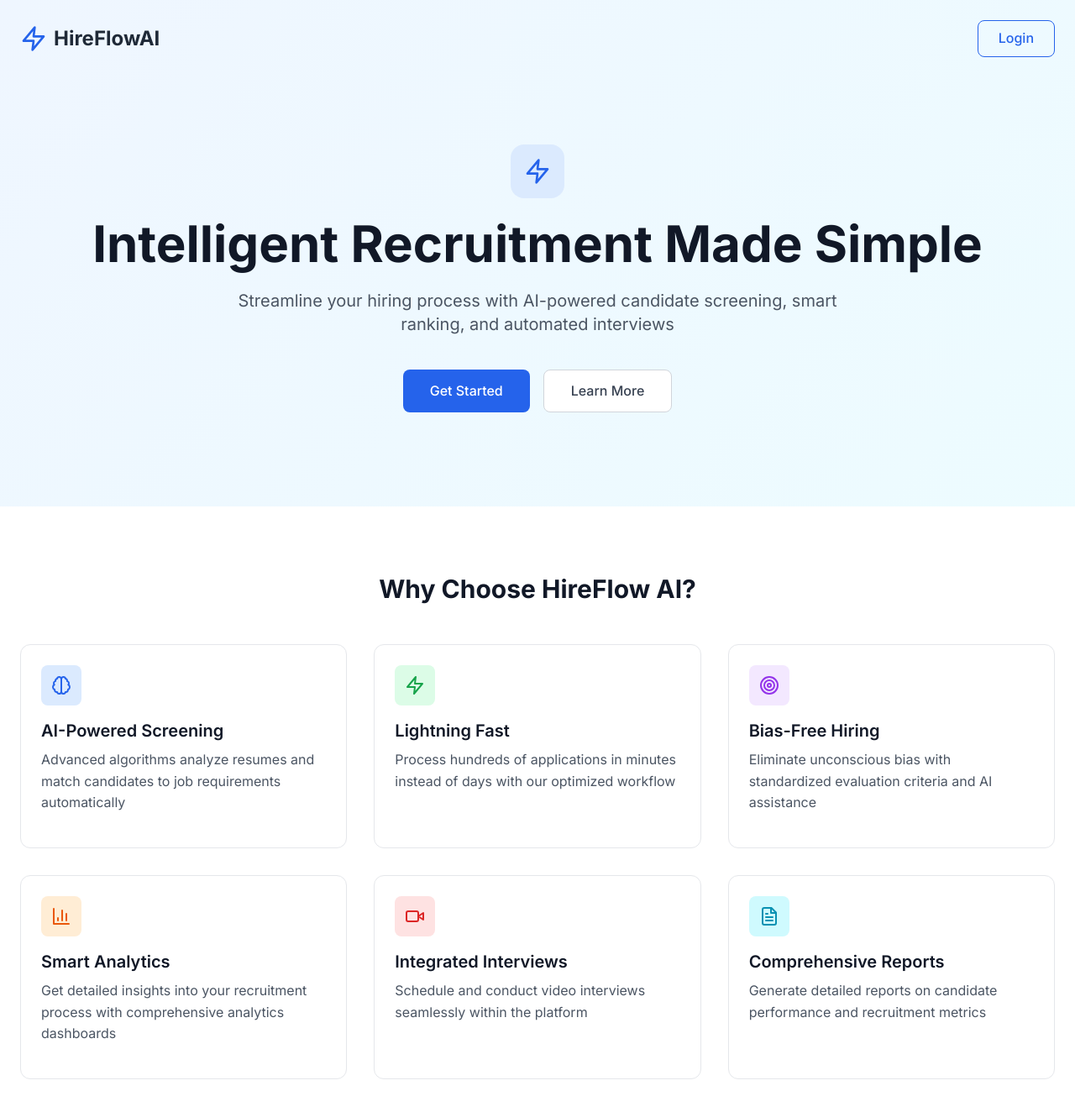
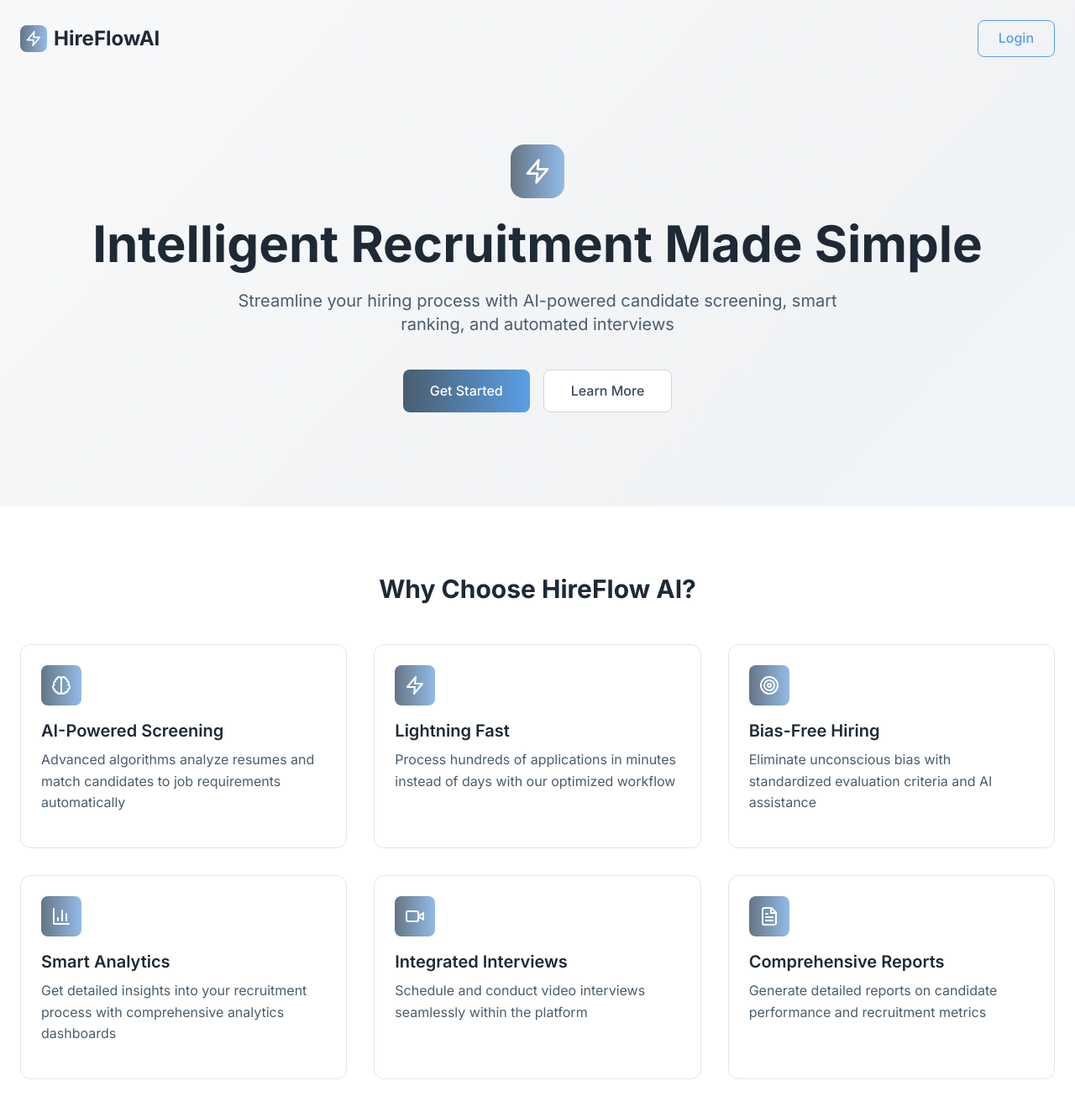
Before and after one commit to ayasserrr/recruitment-system-front, a React (Create React App) app: page / in a window 1280 px wide. Shown: the top 1324 px of the page at 84% size. Built offline with nearby package versions, Linux system fonts and the light colour scheme.

Commit message:
home design

```diff
--- a/src/components/Home.js
+++ b/src/components/Home.js
@@ -3,16 +3,18 @@ import { Zap, Brain, Target, BarChart3, Video, FileText } from 'lucide-react';
 
 export default function Home({ onLoginClick, onGetStartedClick, onLearnMoreClick }) {
     return (
-        <div className="min-h-screen bg-gradient-to-br from-blue-50 to-cyan-50">
+        <div className="min-h-screen bg-gradient-to-br from-base-50 via-base-100 to-accent-50">
             {/* Navigation */}
             <nav className="flex items-center justify-between p-6 max-w-7xl mx-auto">
                 <div className="flex items-center space-x-2">
-                    <Zap className="w-8 h-8 text-blue-600" />
-                    <span className="text-2xl font-bold text-gray-800">HireFlowAI</span>
+                    <div className="flex items-center justify-center bg-gradient-to-r from-base-500 to-accent-500 w-8 h-8 rounded-lg">
+                        <Zap className="w-5 h-5 text-white" />
+                    </div>
+                    <span className="text-2xl font-bold text-base-900">HireFlowAI</span>
                 </div>
                 <button
                     onClick={onLoginClick}
-                    className="px-6 py-2 text-blue-600 border border-blue-600 rounded-lg hover:bg-blue-50 transition-colors font-medium"
+                    className="px-6 py-2 text-accent-600 border border-accent-600 rounded-lg hover:bg-accent-50 transition-colors font-medium"
                 >
                     Login
                 </button>
@@ -21,25 +23,25 @@ export default function Home({ onLoginClick, onGetStartedClick, onLearnMoreClick
             {/* Hero Section */}
             <div className="flex flex-col items-center justify-center px-6 py-20 text-center">
                 <div className="mb-8">
-                    <div className="flex items-center justify-center w-16 h-16 bg-blue-100 rounded-2xl mx-auto mb-6">
-                        <Zap className="w-8 h-8 text-blue-600" />
+                    <div className="flex items-center justify-center w-16 h-16 bg-gradient-to-r from-base-500 to-accent-500 rounded-2xl mx-auto mb-6">
+                        <Zap className="w-8 h-8 text-white" />
                     </div>
-                    <h1 className="text-5xl md:text-6xl font-bold text-gray-900 mb-6">
+                    <h1 className="text-5xl md:text-6xl font-bold text-base-900 mb-6">
                         Intelligent Recruitment Made Simple
                     </h1>
-                    <p className="text-xl text-gray-600 max-w-3xl mx-auto mb-10">
+                    <p className="text-xl text-base-600 max-w-3xl mx-auto mb-10">
                         Streamline your hiring process with AI-powered candidate screening, smart ranking, and automated interviews
                     </p>
                     <div className="flex flex-col sm:flex-row gap-4 justify-center">
                         <button
                             onClick={onGetStartedClick}
-                            className="px-8 py-3 bg-blue-600 text-white rounded-lg hover:bg-blue-700 transition-colors font-medium"
+                            className="px-8 py-3 bg-gradient-to-r from-base-600 to-accent-600 text-white rounded-lg hover:from-base-700 hover:to-accent-700 transition-colors font-medium"
                         >
                             Get Started
                         </button>
                         <button
                             onClick={onLearnMoreClick}
-                            className="px-8 py-3 bg-white text-gray-700 border border-gray-300 rounded-lg hover:bg-gray-50 transition-colors font-medium"
+                            className="px-8 py-3 bg-white text-base-700 border border-base-300 rounded-lg hover:bg-base-50 transition-colors font-medium"
                         >
                             Learn More
                         </button>
@@ -50,56 +52,56 @@ export default function Home({ onLoginClick, onGetStartedClick, onLearnMoreClick
             {/* Features Section */}
             <div id="features" className="py-20 px-6 bg-white">
                 <div className="max-w-7xl mx-auto">
-                    <h2 className="text-3xl font-bold text-center text-gray-900 mb-12">
+                    <h2 className="text-3xl font-bold text-center text-base-900 mb-12">
                         Why Choose HireFlow AI?
                     </h2>
                     <div className="grid grid-cols-1 md:grid-cols-2 lg:grid-cols-3 gap-8">
-                        <div className="p-6 border border-gray-200 rounded-xl hover:shadow-lg transition-shadow">
-                            <div className="w-12 h-12 bg-blue-100 rounded-lg flex items-center justify-center mb-4">
-                                <Brain className="w-6 h-6 text-blue-600" />
+                        <div className="p-6 border border-base-200 rounded-xl hover:shadow-lg hover:shadow-base-200 transition-shadow">
+                            <div className="w-12 h-12 bg-gradient-to-r from-base-500 to-accent-500 rounded-lg flex items-center justify-center mb-4">
+                                <Brain className="w-6 h-6 text-white" />
                             </div>
-                            <h3 className="text-xl font-semibold text-gray-900 mb-2">AI-Powered Screening</h3>
-                            <p className="text-gray-600">Advanced algorithms analyze resumes and match candidates to job requirements automatically</p>
+                            <h3 className="text-xl font-semibold text-base-900 mb-2">AI-Powered Screening</h3>
+                            <p className="text-base-600">Advanced algorithms analyze resumes and match candidates to job requirements automatically</p>
                         </div>
 
-                        <div className="p-6 border border-gray-200 rounded-xl hover:shadow-lg transition-shadow">
-                            <div className="w-12 h-12 bg-green-100 rounded-lg flex items-center justify-center mb-4">
-                                <Zap className="w-6 h-6 text-green-600" />
+                        <div className="p-6 border border-base-200 rounded-xl hover:shadow-lg hover:shadow-base-200 transition-shadow">
+                            <div className="w-12 h-12 bg-gradient-to-r from-base-500 to-accent-500 rounded-lg flex items-center justify-center mb-4">
+                                <Zap className="w-6 h-6 text-white" />
                             </div>
-                            <h3 className="text-xl font-semibold text-gray-900 mb-2">Lightning Fast</h3>
-                            <p className="text-gray-600">Process hundreds of applications in minutes instead of days with our optimized workflow</p>
+                            <h3 className="text-xl font-semibold text-base-900 mb-2">Lightning Fast</h3>
+                            <p className="text-base-600">Process hundreds of applications in minutes instead of days with our optimized workflow</p>
                         </div>
 
-                        <div className="p-6 border border-gray-200 rounded-xl hover:shadow-lg transition-shadow">
-                            <div className="w-12 h-12 bg-purple-100 rounded-lg flex items-center justify-center mb-4">
-                                <Target className="w-6 h-6 text-purple-600" />
+                        <div className="p-6 border border-base-200 rounded-xl hover:shadow-lg hover:shadow-base-200 transition-shadow">
+                            <div className="w-12 h-12 bg-gradient-to-r from-base-500 to-accent-500 rounded-lg flex items-center justify-center mb-4">
+                                <Target className="w-6 h-6 text-white" />
                             </div>
-                            <h3 className="text-xl font-semibold text-gray-900 mb-2">Bias-Free Hiring</h3>
-                            <p className="text-gray-600">Eliminate unconscious bias with standardized evaluation criteria and AI assistance</p>
+                            <h3 className="text-xl font-semibold text-base-900 mb-2">Bias-Free Hiring</h3>
+                            <p className="text-base-600">Eliminate unconscious bias with standardized evaluation criteria and AI assistance</p>
                         </div>
 
-                        <div className="p-6 border border-gray-200 rounded-xl hover:shadow-lg transition-shadow">
-                            <div className="w-12 h-12 bg-orange-100 rounded-lg flex items-center justify-center mb-4">
-                                <BarChart3 className="w-6 h-6 text-orange-600" />
+                        <div className="p-6 border border-base-200 rounded-xl hover:shadow-lg hover:shadow-base-200 transition-shadow">
+                            <div className="w-12 h-12 bg-gradient-to-r from-base-500 to-accent-500 rounded-lg flex items-center justify-center mb-4">
+                                <BarChart3 className="w-6 h-6 text-white" />
                             </div>
-                            <h3 className="text-xl font-semibold text-gray-900 mb-2">Smart Analytics</h3>
-                            <p className="text-gray-600">Get detailed insights into your recruitment process with comprehensive analytics dashboards</p>
+                            <h3 className="text-xl font-semibold text-base-900 mb-2">Smart Analytics</h3>
+                            <p className="text-base-600">Get detailed insights into your recruitment process with comprehensive analytics dashboards</p>
                         </div>
 
-                        <div className="p-6 border border-gray-200 rounded-xl hover:shadow-lg transition-shadow">
-                            <div className="w-12 h-12 bg-red-100 rounded-lg flex items-center justify-center mb-4">
-                                <Video className="w-6 h-6 text-red-600" />
+                        <div className="p-6 border border-base-200 rounded-xl hover:shadow-lg hover:shadow-base-200 transition-shadow">
+                            <div className="w-12 h-12 bg-gradient-to-r from-base-500 to-accent-500 rounded-lg flex items-center justify-center mb-4">
+                                <Video className="w-6 h-6 text-white" />
                             </div>
-                            <h3 className="text-xl font-semibold text-gray-900 mb-2">Integrated Interviews</h3>
-                            <p className="text-gray-600">Schedule and conduct video interviews seamlessly within the platform</p>
+                            <h3 className="text-xl font-semibold text-base-900 mb-2">Integrated Interviews</h3>
+                            <p className="text-base-600">Schedule and conduct video interviews seamlessly within the platform</p>
                         </div>
 
-                        <div className="p-6 border border-gray-200 rounded-xl hover:shadow-lg transition-shadow">
-                            <div className="w-12 h-12 bg-cyan-100 rounded-lg flex items-center justify-center mb-4">
-                                <FileText className="w-6 h-6 text-cyan-600" />
+                        <div className="p-6 border border-base-200 rounded-xl hover:shadow-lg hover:shadow-base-200 transition-shadow">
+                            <div className="w-12 h-12 bg-gradient-to-r from-base-500 to-accent-500 rounded-lg flex items-center justify-center mb-4">
+                                <FileText className="w-6 h-6 text-white" />
                             </div>
-                            <h3 className="text-xl font-semibold text-gray-900 mb-2">Comprehensive Reports</h3>
-                            <p className="text-gray-600">Generate detailed reports on candidate performance and recruitment metrics</p>
+                            <h3 className="text-xl font-semibold text-base-900 mb-2">Comprehensive Reports</h3>
+                            <p className="text-base-600">Generate detailed reports on candidate performance and recruitment metrics</p>
                         </div>
                     </div>
                 </div>
--- a/src/components/Login.js
+++ b/src/components/Login.js
@@ -259,11 +259,11 @@ export default function Login({ onLoginSuccess, onBackClick }) {
 
                 {/* Footer */}
                 <div className="mt-6 text-center">
-                    <p className="text-gray-600">
+                    <p className="text-base-600">
                         Don't have an account?{' '}
                         <button
                             onClick={() => setActiveTab('signup')}
-                            className="text-blue-600 hover:text-blue-700 font-medium"
+                            className="text-accent-600 hover:text-accent-700 font-medium"
                         >
                             Sign up
                         </button>
```
Also changed, not shown: src/components/Navbar.js (+14 -12 lines).
